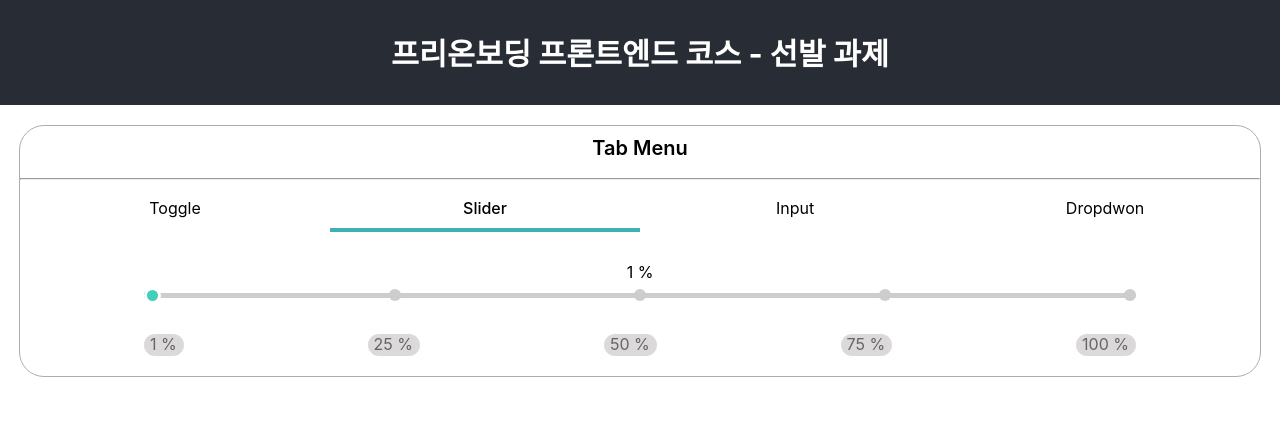
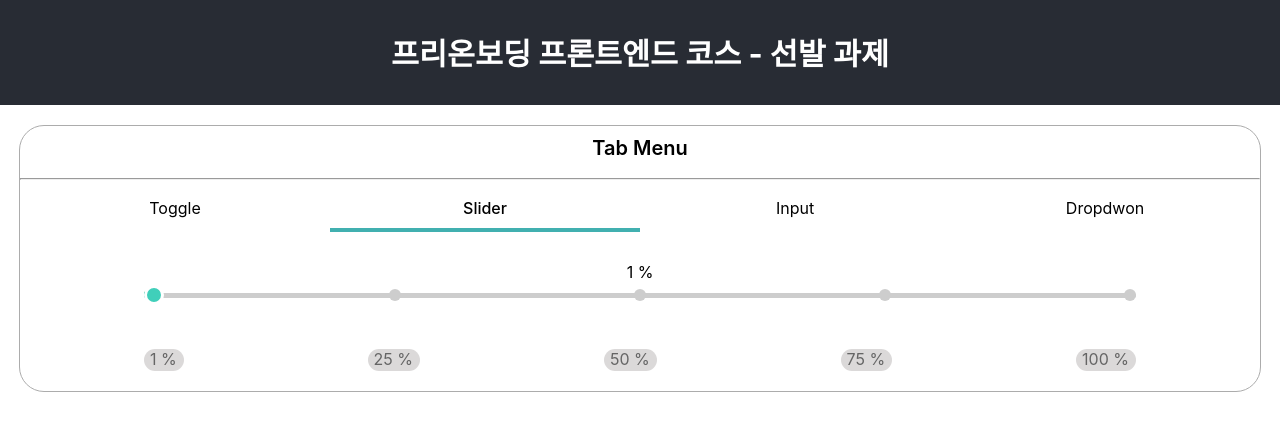
Before and after one commit to in3166/wanted_pre_onboarding, a React (Create React App) app in the folder custom-component/: page / in a window 1280 px wide. Both pictures are taken after a click on the item "Slider". Shown: the top 430 px of the page. Built offline with nearby package versions, Linux system fonts and the light colour scheme.

Commit message:
변수 명 변경, meter tag 추가, 정규식 수정, react icon 추가

```diff
--- a/custom-component/package.json
+++ b/custom-component/package.json
@@ -9,6 +9,7 @@
     "@testing-library/user-event": "^13.5.0",
     "react": "^17.0.2",
     "react-dom": "^17.0.2",
+    "react-icons": "^4.3.1",
     "react-scripts": "5.0.0",
     "styled-components": "^5.3.5",
     "web-vitals": "^2.1.4"
--- a/custom-component/src/components/Dropdown.js
+++ b/custom-component/src/components/Dropdown.js
@@ -1,17 +1,18 @@
 import React, { useState } from "react";
+import { AiFillCaretDown, AiOutlineSearch } from "react-icons/ai";
 import styles from "./Dropdown.module.css";
 
+const ITEMS = [
+  "All Symbols",
+  "BTCUSD.PERP",
+  "ETHUSD.PERP",
+  "BCHUSD.PERP",
+  "10000DOEF.PERP",
+];
+
 const Dropdown = () => {
-  const [Items, setItems] = useState([
-    "All Symbols",
-    "BTCUSD.PERP",
-    "ETHUSD.PERP",
-    "BCHUSD.PERP",
-    "10000DOEF.PERP",
-  ]);
-
-  const [FilteredItems, setFilteredItems] = useState(Items);
-  const [selectedSymbol, setselectedSymbol] = useState(Items[0]);
+  const [FilteredItems, setFilteredItems] = useState(ITEMS);
+  const [selectedSymbol, setselectedSymbol] = useState(ITEMS[0]);
   const [SearchText, setSearchText] = useState("");
   const [OpenList, setOpenList] = useState(false);
 
@@ -24,14 +25,14 @@ const Dropdown = () => {
   const changeOpenListHandler = () => {
     setOpenList((prev) => !prev);
     setSearchText("");
-    setFilteredItems(Items);
+    setFilteredItems(ITEMS);
   };
 
   const changeSearchTextHandler = (e) => {
-    const inputText = e.target.value;
+    const inputText = e.currentTarget.value;
     setSearchText(inputText);
     setFilteredItems(
-      Items.filter((value) => {
+      ITEMS.filter((value) => {
         if (value.toUpperCase().indexOf(inputText.toUpperCase()) === -1)
           return false;
         else return true;
@@ -44,7 +45,7 @@ const Dropdown = () => {
       <div onClick={changeOpenListHandler} className={styles.symbol}>
         <label>{selectedSymbol}</label>
         <label>
-          <i className="fa fa-caret-down icon"></i>
+          <AiFillCaretDown />
         </label>
       </div>
 
@@ -55,7 +56,7 @@ const Dropdown = () => {
       >
         <li className={styles.searchInput}>
           <label htmlFor="search">
-            <i className="fa fa-search icon"></i>
+            <AiOutlineSearch size={22} />
           </label>
           <input
             type="text"
--- a/custom-component/src/components/Input.js
+++ b/custom-component/src/components/Input.js
@@ -1,9 +1,10 @@
 import React, { useState } from "react";
 import styles from "./Input.module.css";
+import { AiOutlineEye, AiOutlineEyeInvisible } from "react-icons/ai";
 
-const regEmail =
-  /^[0-9a-zA-Z]([-_\\.]?[0-9a-zA-Z])*@[0-9a-zA-Z]([-_\\.]?[0-9a-zA-Z])*\.[a-zA-Z]{2,3}$/;
-const emailValidator = (value) => regEmail.test(value);
+const REGEX_EMAIL =
+  /^(([^<>()[\]\\.,;:\s@"]+(\.[^<>()[\]\\.,;:\s@"]+)*)|(".+"))@((\[[0-9]{1,3}\.[0-9]{1,3}\.[0-9]{1,3}\.[0-9]{1,3}\])|(([a-zA-Z\-0-9]+\.)+[a-zA-Z]{2,}))$/;
+const emailValidator = (value) => REGEX_EMAIL.test(value);
 
 const Input = (props) => {
   const [Email, setEmail] = useState("");
@@ -14,16 +15,16 @@ const Input = (props) => {
   const [EmailTouched, setEmailTouched] = useState(false);
 
   const changeEmailHandler = (e) => {
-    setEmail(e.target.value);
+    setEmail(e.currentTarget.value);
     setEmailTouched(true);
   };
 
   const changePasswordHandler = (e) => {
-    setPassword(e.target.value);
+    setPassword(e.currentTarget.value);
   };
 
   const onBlurEmail = (e) => {
-    if (emailValidator(e.target.value)) {
+    if (emailValidator(e.currentTarget.value)) {
       setBlurEmail(true);
     } else {
       setBlurEmail(false);
@@ -70,11 +71,7 @@ const Input = (props) => {
             value={Password}
           />
           <label className={styles.visibleText} onClick={changeVisiblePassword}>
-            {!ShowPassword ? (
-              <i className="fa fa-eye icon fa-lg"></i>
-            ) : (
-              <i className="fa fa-eye-slash icon fa-lg"></i>
-            )}
+            {!ShowPassword ? <AiOutlineEye size={22} /> : <AiOutlineEyeInvisible size={22}/>}
           </label>
         </div>
       </form>
--- a/custom-component/src/components/Input.module.css
+++ b/custom-component/src/components/Input.module.css
@@ -47,7 +47,7 @@
   display: inline-block;
   color: rgb(255, 255, 255);
   position: relative;
-  right: 33px;
+  right: 31px;
   top: 9px;
   width: 20px;
   height: 20px;
--- a/custom-component/src/components/Slider.js
+++ b/custom-component/src/components/Slider.js
@@ -1,25 +1,23 @@
 import React, { useState } from "react";
 import styles from "./Slider.module.css";
 
-const steps = [1, 25, 50, 75, 100];
+const STEPS = [1, 25, 50, 75, 100];
 
 const Slider = () => {
-  const [Num, setNum] = useState(1);
-  const [ProgressLine, setProgressLine] = useState({});
+  const [Number, setNumber] = useState(1);
 
   const changeRangeHandler = (e) => {
     e.preventDefault();
-    setNum(e.target.value);
-    setProgressLine({ width: `${e.target.value}%` });
+    setNumber(e.target.value);
   };
 
   const setStepsHanlder = (value) => {
-    setNum(value);
-    setProgressLine({ width: `${value}%` });
+    setNumber(value);
   };
+
   return (
     <div className={styles.wrapper}>
-      <label>{Num} %</label>
+      <label>{Number} %</label>
 
       <div>
         <input
@@ -27,24 +25,26 @@ const Slider = () => {
           onChange={(e) => changeRangeHandler(e)}
           min={1}
           max={100}
-          value={Num}
+          step={1}
+          value={Number}
           className={styles.bar}
           id="range"
         />
 
+        <meter min="0" max="100" className={styles.meterBar} value={Number} />
+
         <ul className={styles.slots}>
-          {steps.map((value) => (
+          {STEPS.map((value) => (
             <li
               key={value}
-              className={Num >= value ? `${styles.activeSlot}` : ""}
+              className={Number >= value ? `${styles.activeSlot}` : ""}
             ></li>
           ))}
         </ul>
-        <div className={styles.progress} style={ProgressLine}></div>
       </div>
 
       <ul className={styles.steps}>
-        {steps.map((value) => (
+        {STEPS.map((value) => (
           <li key={value} onClick={() => setStepsHanlder(value)}>
             {value} %
           </li>
--- a/custom-component/src/components/Slider.module.css
+++ b/custom-component/src/components/Slider.module.css
@@ -22,8 +22,8 @@ input[type=range] {
 input[type="range"]::-webkit-slider-thumb {
     -webkit-appearance: none;
     background-color: rgb(64, 207, 186);
-    width: 17px;
-    height: 17px;
+    width: 20px;
+    height: 20px;
     border: 3px solid white;
     border-radius: 50%;
     cursor: pointer;
@@ -31,17 +31,31 @@ input[type="range"]::-webkit-slider-thumb {
     position: relative;
 }
 
-.progress {
-    background-color: rgb(64, 207, 186) !important;
-    color: rgb(10, 11, 12);
+.meterBar {
+    width: 100%;
+    /* -webkit-appearance: none;
+    background-color: rgb(64, 207, 186); */
     position: relative;
     top: -21px;
-    height: 0.3rem;
-    width: 0;
-    left: 0;
+    height: 0.75rem;
+    /* display: block; */
     pointer-events: none;
-    display: block;
+}
 
+meter::-webkit-meter-bar {
+    background: none;
+    background-color: transparent;
+    box-shadow: 0 5px 5px -5px #333 inset;
+    box-shadow: 0px 0px 0px 0px transparent;
+    outline: none;
+    border: none;
+}
+
+meter::-webkit-meter-optimum-value {
+    background-image: linear-gradient(0deg,
+            rgb(64, 207, 186) 100%,
+            transparent 100%);
+    background-size: 100% 100%;
 }
 
 .slots {
@@ -54,7 +68,7 @@ input[type="range"]::-webkit-slider-thumb {
     flex-wrap: wrap;
     position: relative;
     pointer-events: none;
-    top: -13px;
+    top: -33px;
 }
 
 .slots li {
--- a/custom-component/src/components/Tab.js
+++ b/custom-component/src/components/Tab.js
@@ -17,9 +17,10 @@ const Tab = (props) => {
   };
 
   return (
-    <div className={styles.wrapper}>
+    <section className={styles.wrapper}>
       <header>Tab Menu</header>
       <hr />
+      <nav>
         <ul className={styles.tabMenu}>
           <li
             className={value === 0 ? `${styles.tabMenuActive}` : ""}
@@ -50,7 +51,9 @@ const Tab = (props) => {
         <div className={styles.slider}>
           <div className={styles.indicator} style={SlideStyle}></div>
         </div>
+      </nav>
 
+      <article>
         <div
           className={
             value === 0
@@ -87,7 +90,8 @@ const Tab = (props) => {
         >
           <Dropdown />
         </div>
-    </div>
+      </article>
+    </section>
   );
 };
 
```
Also changed, not shown: 1 other file (tests, documents, lock files or other folders). Lines whose indentation alone changed are shown as unchanged.
